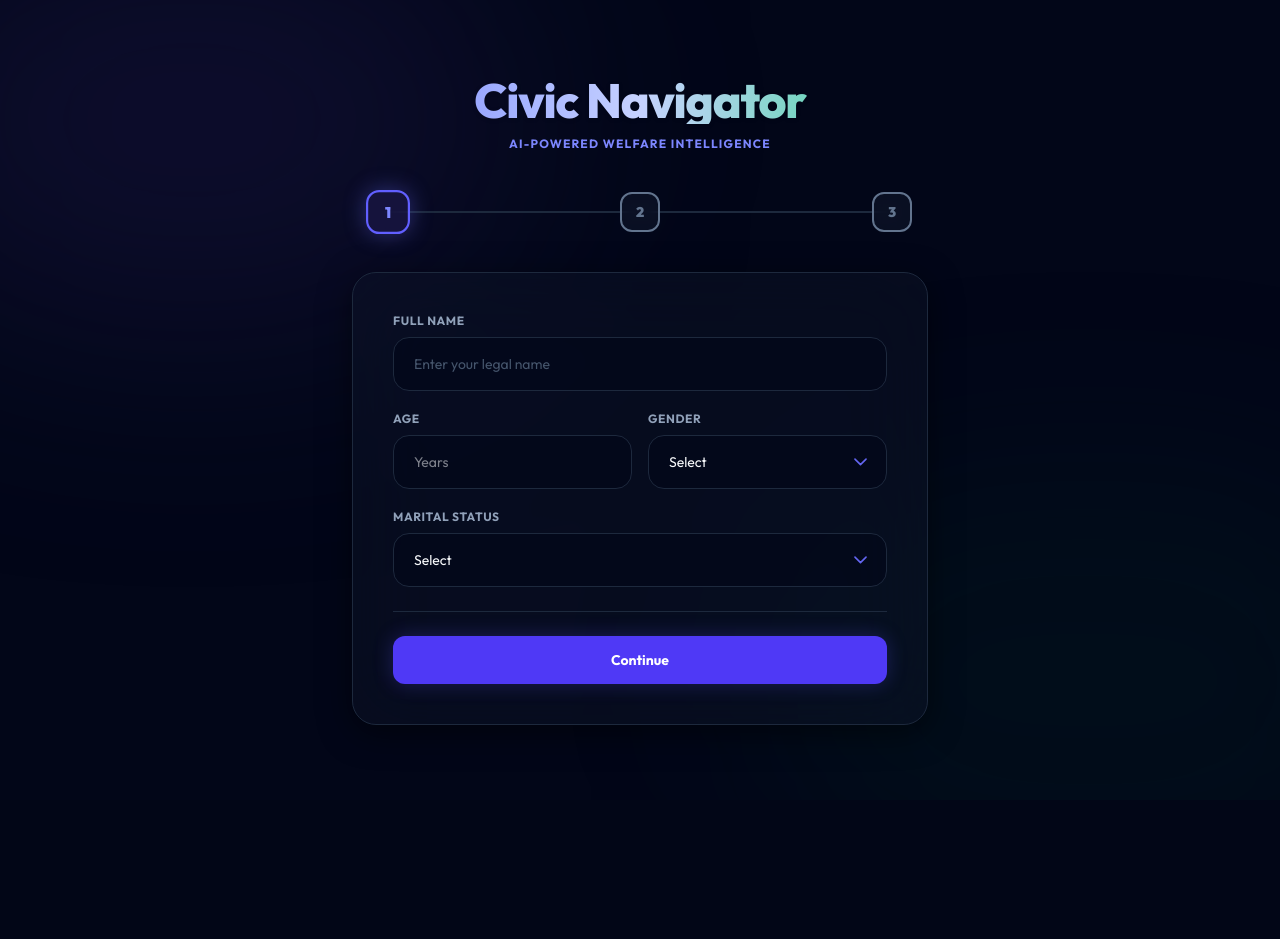
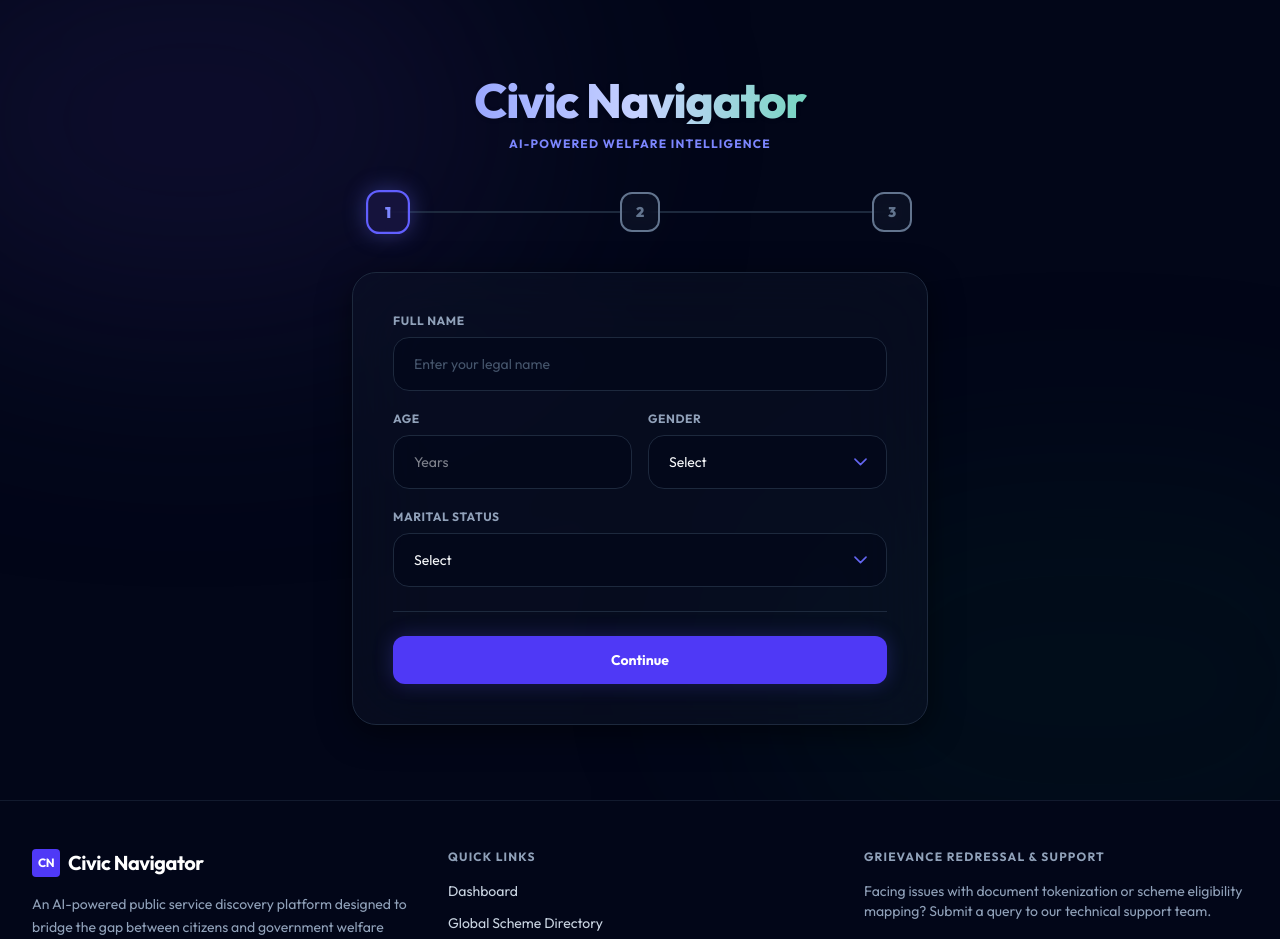
Before and after one commit to tharungeek2705/Civic-Navigator, a Next.js app: page / in a window 1280 px wide. Shown: the top 939 px of the page. Before the commit the page ends 800 px from the top, so only its background shows below. Built offline with nearby package versions, Linux system fonts and the light colour scheme.

Commit message:
Feat: Add Footer to RootLayout

```diff
--- a/app/layout.tsx
+++ b/app/layout.tsx
@@ -1,6 +1,7 @@
 import { Outfit } from "next/font/google";
 import "./globals.css";
 import Navbar from "./components/Navbar";
+import Footer from "./components/Footer";
 
 // Setup Outfit font globally
 const outfit = Outfit({
@@ -19,9 +20,15 @@ export default function RootLayout({
 }) {
   return (
     <html lang="en" className={outfit.variable}>
-      <body className={`font-sans bg-slate-950 text-slate-50 min-h-screen antialiased selection:bg-indigo-500/30 selection:text-indigo-200`}>
+      <body className="bg-slate-950 text-slate-50 min-h-screen flex flex-col font-sans antialiased selection:bg-indigo-500/30 selection:text-indigo-200">
         <Navbar />
-        {children}
+
+        {/* This flex-grow ensures the main content pushes the footer to the bottom */}
+        <main className="flex-grow flex flex-col">
+          {children}
+        </main>
+
+        <Footer />
       </body>
     </html>
   );
```
